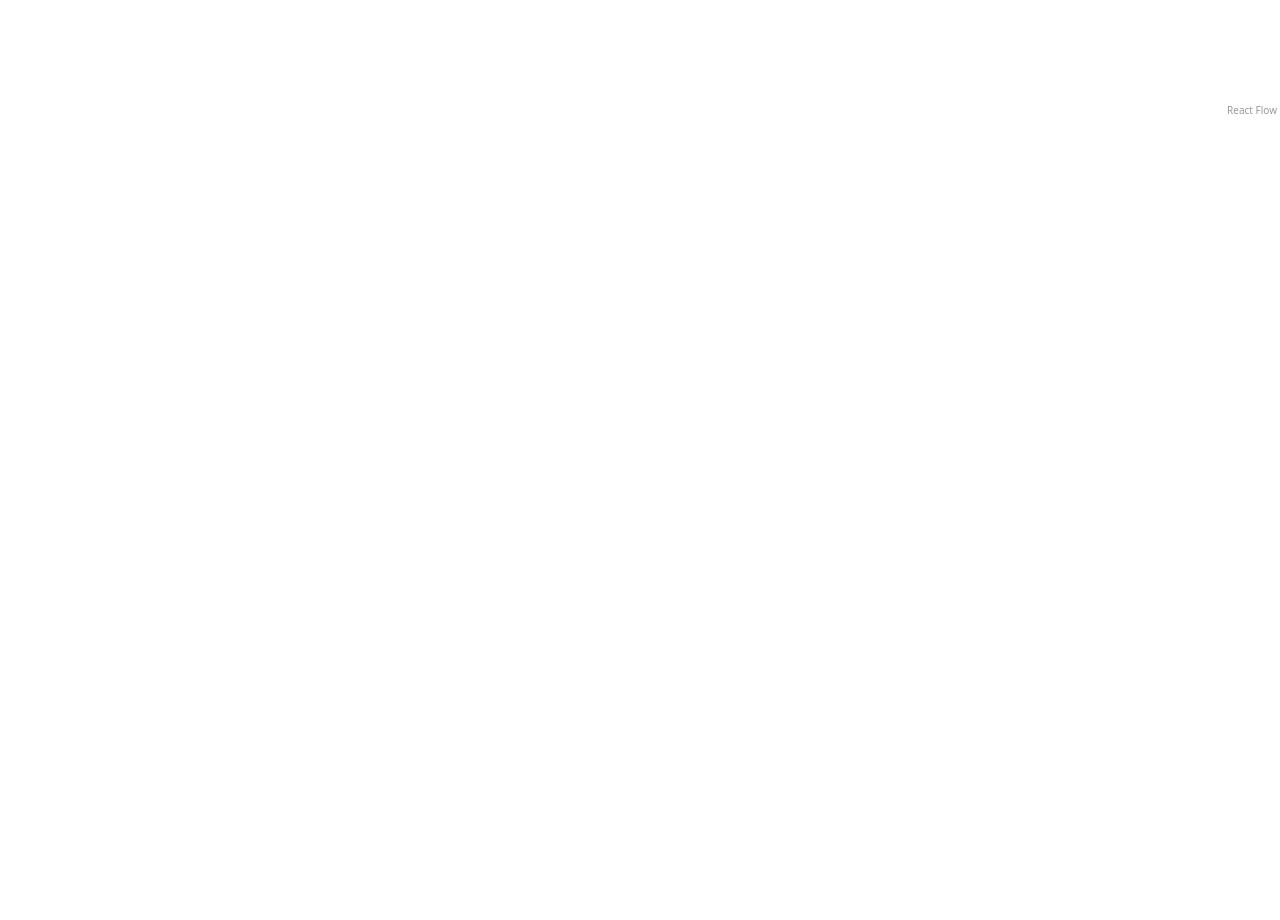
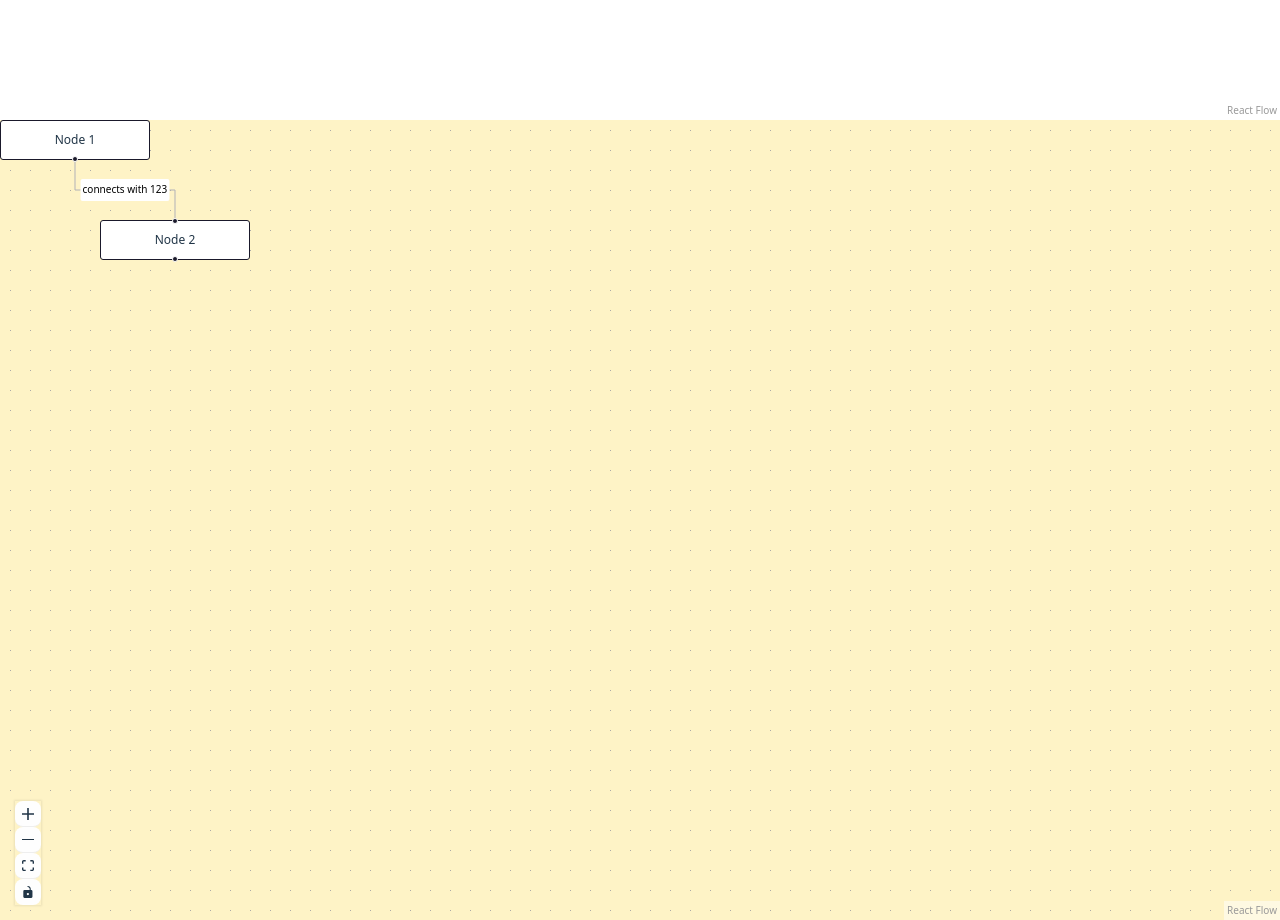
Before and after one commit to quanglong292/practices, a React (Vite) app in the folder practice-react/: page / in a window 1280 px wide. Shown: the part 680-1600 px from the top of the page. Before the commit the page ends 800 px from the top, so only its background shows below. Built offline with nearby package versions, Linux system fonts and the light colour scheme.

Commit message:
feat(react-flow): investigating 35%

```diff
--- a/practice-react/package.json
+++ b/practice-react/package.json
@@ -12,6 +12,7 @@
   "dependencies": {
     "@tailwindcss/vite": "^4.1.17",
     "@xyflow/react": "^12.9.2",
+    "clsx": "^2.1.1",
     "react": "^19.1.1",
     "react-dom": "^19.1.1",
     "tailwindcss": "^4.1.17"
--- a/practice-react/src/App.tsx
+++ b/practice-react/src/App.tsx
@@ -1,13 +1,16 @@
 import "./App.css";
 import LayoutSection from "./components/LayoutSection";
-import ViewReactFlow from "./views/ViewReactFlow";
+import ViewBasicReactFlow from "./views/ReactFlow/ViewBasicReactFlow";
+import ViewSetupReactFlow from "./views/ReactFlow/ViewSetupReactFlow";
 
 function App() {
   return (
     <>
       <LayoutSection>
-        <ViewReactFlow />
+        <ViewBasicReactFlow />
       </LayoutSection>
+
+      <ViewSetupReactFlow />
     </>
   );
 }
--- a/practice-react/src/components/LayoutSection.tsx
+++ b/practice-react/src/components/LayoutSection.tsx
@@ -1,11 +1,13 @@
+import clsx from "clsx";
 import React from "react";
 
 type Props = {
   children: React.ReactNode;
+  className?: string;
 };
 
-const LayoutSection = ({ children }: Props) => {
-  return <div className="h-full w-full">{children}</div>;
+const LayoutSection = ({ children, className }: Props) => {
+  return <div className={clsx("h-screen w-screen", className)}>{children}</div>;
 };
 
 export default LayoutSection;
--- a/practice-react/src/views/ViewReactFlow.tsx
+++ b/practice-react/src/views/ReactFlow/ViewBasicReactFlow.tsx
@@ -13,7 +13,7 @@ const initialNodes = [
 ];
 const initialEdges = [{ id: "n1-n2", source: "n1", target: "n2" }];
 
-export default function ViewReactFlow() {
+export default function ViewBasicReactFlow() {
   const [nodes, setNodes] = useState(initialNodes);
   const [edges, setEdges] = useState(initialEdges);
 
--- /dev/null
+++ b/practice-react/src/views/ReactFlow/ViewSetupReactFlow.tsx
@@ -0,0 +1,44 @@
+import LayoutSection from "../../components/LayoutSection";
+import { Background, Controls, ReactFlow } from "@xyflow/react";
+
+/**
+ * @remarks
+ * This component is sample of https://reactflow.dev/learn/concepts/building-a-flow#creating-the-flow.
+ */
+
+const initialNodes = [
+  {
+    id: "n1",
+    position: { x: 0, y: 0 },
+    data: { label: "Node 1" },
+    type: "input",
+  },
+  {
+    id: "n2",
+    position: { x: 100, y: 100 },
+    data: { label: "Node 2" },
+  },
+];
+
+const initialEdges = [
+    {
+      id: 'n1-n2-n3',
+      source: 'n1',
+      target: 'n2',
+      type: 'step',
+      label: 'connects with 123',
+    },
+  ];
+
+const ViewSetupReactFlow = () => {
+  return (
+    <LayoutSection className="bg-amber-100">
+      <ReactFlow nodes={initialNodes} edges={initialEdges}>
+        <Background />
+        <Controls />
+      </ReactFlow>
+    </LayoutSection>
+  );
+};
+
+export default ViewSetupReactFlow;
```
Also changed, not shown: 1 other file (tests, documents, lock files or other folders).
